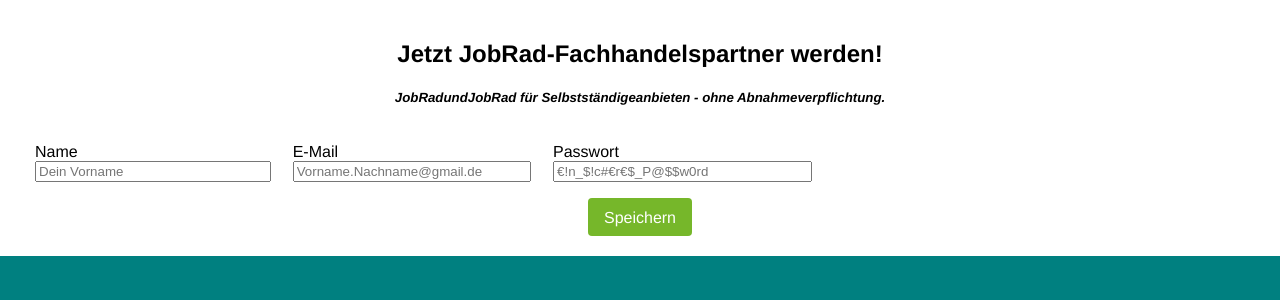
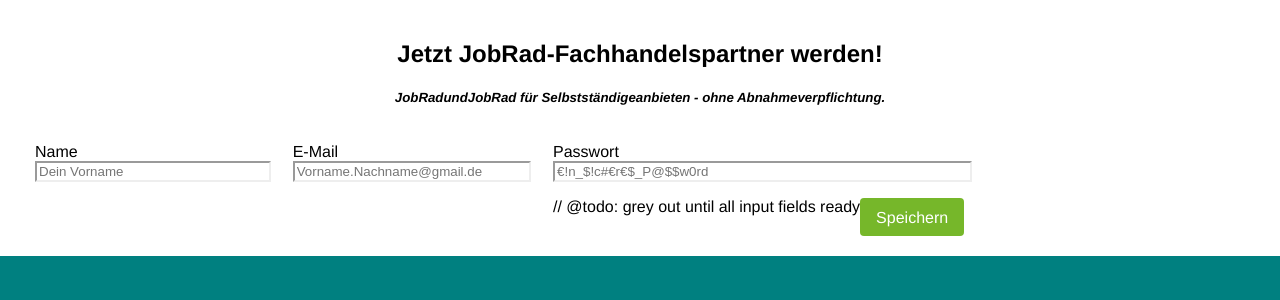
Before and after one commit to felix-horn/blueprint, a React app: page / in a window 1280 px wide. Shown: the top 300 px of the page. Built offline with nearby package versions, Linux system fonts and the light colour scheme; the HTML template or start-up script is replaced by a standard one.

Commit message:
feat: add custom hook

```diff
--- a/src/components/signup-form/signup-form.styles.tsx
+++ b/src/components/signup-form/signup-form.styles.tsx
@@ -18,16 +18,13 @@
 `;
 
 export const StyledLabel = styled.label<StyledLabelProps>`
-  --has-non-valid-input: ${({ hasNonValidInput }) =>
-    hasNonValidInput ? 1 : 0};
+  --foo: ${({ hasNonValidInput }) => (hasNonValidInput ? 'red' : 'inherit')};
 
-  /* color: var(--has-non-valid-input) ? 'red' : 'inherit'; */
+  color: var(--foo);
 
   margin-top: 1rem;
   padding-inline: 15px;
   max-width: 100%;
-
-  color: ${({ hasNonValidInput }) => (hasNonValidInput ? 'red' : 'inherit')};
 
   @media (min-width: 576px) {
     /* flex: 0 0 50%; */
@@ -36,6 +33,9 @@
 `;
 
 export const StyledInput = styled.input`
+  outline-color: var(--foo);
+  border-color: var(--foo);
+  color: var(--foo);
   width: 100%;
 `;
 
--- a/src/components/signup-form/signup-form.tsx
+++ b/src/components/signup-form/signup-form.tsx
@@ -1,5 +1,5 @@
 /* eslint-disable no-console */
-import { ChangeEvent, FC, FormEvent, MouseEvent, useState } from 'react';
+import { ChangeEvent, FC, FormEvent, useState } from 'react';
 
 import {
   StyledButton,
@@ -11,6 +11,10 @@
   StyledSubHeadline,
   StyledWarningText,
 } from './signup-form.styles.js';
+import {
+  TFieldValidationRule,
+  useFieldValidation,
+} from './use-field-validation.js';
 
 export type InputValues = {
   email: string;
@@ -38,15 +42,10 @@
   isTooShort: 'Dein Passwort muss mindestens acht Zeichen haben.',
 };
 
-const handleSubmit = (
-  event: FormEvent<HTMLFormElement> | MouseEvent<HTMLButtonElement>,
-) => {
+const handleSubmit = (event: FormEvent<HTMLFormElement>) => {
   console.log(event);
 };
 
-const validateIsNotEmpty = (input: string) => input?.trim() !== '';
-// eslint-disable-next-line prettier/prettier
-const validateIsName = (input: string) => (/^[ A-Za-z]+$/).test(input);
 // eslint-disable-next-line prettier/prettier
 const validateIsEmail = (input: string) => (/^[^\s@]+@[^\s@]+\.[^\s@]+$/).test(input);
 // eslint-disable-next-line prettier/prettier
@@ -58,6 +57,19 @@
 // eslint-disable-next-line prettier/prettier
 const validateIsLongEnough = (input: string) => input.length > 8;
 
+const ruleIsNotEmpty = {
+  validateInput: (input: string) => input?.trim() !== '',
+  validationMessage: WARNING_TEXTS.isEmpty,
+};
+
+const nameValidationRules: TFieldValidationRule[] = [
+  ruleIsNotEmpty,
+  {
+    validateInput: (input: string) => Boolean(input.match(/^[ A-Za-z]+$/)),
+    validationMessage: WARNING_TEXTS.isNoName,
+  },
+];
+// triggerd browser form submission
 
 export const Form: FC = () => {
   const [inputValues, setInputValues] = useState<InputValues>({
@@ -73,48 +85,49 @@
   });
 
   const handleChange = (event: ChangeEvent<HTMLInputElement>) => {
-    const { value, id } = event.target;
+    const { value, name } = event.target;
 
-    setInputValues({ ...inputValues, [id]: value });
+    setInputValues({ ...inputValues, [name]: value });
   };
 
+  // @todo: useCallback
   const validateInput = (event: ChangeEvent<HTMLInputElement>) => {
-    const { value, id } = event.target;
+    const { value, name } = event.target;
 
     setInvalidInputInformation({
       ...invalidInputInformation,
-      [id]: '',
+      [name]: '',
     });
 
-    if (!validateIsNotEmpty(value)) {
+    // if (!validateIsNotEmpty(value)) {
+    //   setInvalidInputInformation({
+    //     ...invalidInputInformation,
+    //     [name]: WARNING_TEXTS.isEmpty,
+    //   });
+    //   return;
+    // }
+
+    // if (name === 'name' && !validateIsName(value)) {
+    //   setInvalidInputInformation({
+    //     ...invalidInputInformation,
+    //     [name]: WARNING_TEXTS.isNoName,
+    //   });
+    //   return;
+    // }
+
+    if (name === 'email' && !validateIsEmail(value)) {
       setInvalidInputInformation({
         ...invalidInputInformation,
-        [id]: WARNING_TEXTS.isEmpty,
+        [name]: WARNING_TEXTS.isNoEmail,
       });
       return;
     }
 
-    if (id === 'name' && !validateIsName(value)) {
-      setInvalidInputInformation({
-        ...invalidInputInformation,
-        [id]: WARNING_TEXTS.isNoName,
-      });
-      return;
-    }
-
-    if (id === 'email' && !validateIsEmail(value)) {
-      setInvalidInputInformation({
-        ...invalidInputInformation,
-        [id]: WARNING_TEXTS.isNoEmail,
-      });
-      return;
-    }
-
-    if (id === 'password') {
+    if (name === 'password') {
       if (!validateHasCapitalLetter(value)) {
         setInvalidInputInformation({
           ...invalidInputInformation,
-          [id]: WARNING_TEXTS.hasNoCapitalLetters,
+          [name]: WARNING_TEXTS.hasNoCapitalLetters,
         });
         return;
       }
@@ -122,7 +135,7 @@
       if (!validateHasLowerCaseLetter(value)) {
         setInvalidInputInformation({
           ...invalidInputInformation,
-          [id]: WARNING_TEXTS.hasNoLowerCaseLetters,
+          [name]: WARNING_TEXTS.hasNoLowerCaseLetters,
         });
         return;
       }
@@ -131,7 +144,7 @@
     if (!validateHasNumber(value)) {
       setInvalidInputInformation({
         ...invalidInputInformation,
-        [id]: WARNING_TEXTS.hasNoNumber,
+        [name]: WARNING_TEXTS.hasNoNumber,
       });
       return;
     }
@@ -139,10 +152,12 @@
     if (!validateIsLongEnough(value)) {
       setInvalidInputInformation({
         ...invalidInputInformation,
-        [id]: WARNING_TEXTS.isTooShort,
+        [name]: WARNING_TEXTS.isTooShort,
       });
     }
   };
+
+  const nameValidation = useFieldValidation(nameValidationRules);
 
   return (
     <div>
@@ -157,23 +172,24 @@
         </i>
       </StyledSubHeadline>
       <StyledForm onSubmit={handleSubmit}>
-        <StyledLabel hasNonValidInput={Boolean(invalidInputInformation.name)}>
+        <StyledLabel hasNonValidInput={!nameValidation.isValid}>
           Name
           <StyledInput
             type="text"
-            id="name"
+            name="name"
             placeholder={PLACEHOLDER_TEXTS.name}
-            value={inputValues.name}
-            onChange={handleChange}
-            onBlur={validateInput}
+            onChange={nameValidation.handleChange}
+            onBlur={nameValidation.handleBlur}
           />
-          <StyledWarningText>{invalidInputInformation.name}</StyledWarningText>
+          <StyledWarningText>
+            {nameValidation.validationMessage}
+          </StyledWarningText>
         </StyledLabel>
         <StyledLabel>
           E-Mail
           <StyledInput
             type="email"
-            id="email"
+            name="email"
             placeholder={PLACEHOLDER_TEXTS.email}
             value={inputValues.email}
             onChange={handleChange}
@@ -185,7 +201,7 @@
           Passwort
           <StyledInput
             type="password"
-            id="password"
+            name="password"
             placeholder={PLACEHOLDER_TEXTS.password}
             value={inputValues.password}
             onChange={handleChange}
@@ -194,11 +210,12 @@
           <StyledWarningText>
             {invalidInputInformation.password}
           </StyledWarningText>
+          <StyledCentering>
+            // @todo: grey out until all input fields ready
+            <StyledButton type="submit">Speichern</StyledButton>
+          </StyledCentering>
         </StyledLabel>
       </StyledForm>
-      <StyledCentering>
-        <StyledButton onClick={handleSubmit}>Speichern</StyledButton>
-      </StyledCentering>
     </div>
   );
 };
--- /dev/null
+++ b/src/components/signup-form/use-field-validation.ts
@@ -0,0 +1,80 @@
+import {
+  ChangeEventHandler,
+  FocusEventHandler,
+  useCallback,
+  useMemo,
+  useState,
+} from 'react';
+
+export type TFieldValidationRule = {
+  validateInput: (input: string) => boolean;
+  validationMessage: string;
+};
+
+export type TFieldValidation = {
+  handleBlur: FocusEventHandler<HTMLInputElement>;
+  handleChange: ChangeEventHandler<HTMLInputElement>;
+  isValid: boolean;
+  validationMessage: string | null;
+};
+
+export const useFieldValidation = (
+  rules: TFieldValidationRule[],
+): TFieldValidation => {
+  const [isValid, setIsValid] = useState(true);
+
+  const [validationMessage, setValidationMessage] = useState<string | null>(
+    null,
+  );
+
+  const handleBlur = useCallback<FocusEventHandler<HTMLInputElement>>(
+    (event) => {
+      const { value } = event.target;
+
+      setIsValid(true);
+      setValidationMessage(null);
+
+      for (const {
+        validateInput,
+        validationMessage: singleValidationMessage,
+      } of rules) {
+        const isSingleRuleValid = validateInput(value);
+
+        if (!isSingleRuleValid) {
+          setIsValid(false);
+          setValidationMessage(singleValidationMessage);
+          break;
+        }
+      }
+    },
+    [rules],
+  );
+
+  const handleChange = useCallback<ChangeEventHandler<HTMLInputElement>>(
+    (event) => {
+      const { value } = event.target;
+
+      setIsValid(true);
+
+      for (const { validateInput } of rules) {
+        const isSingleRuleValid = validateInput(value);
+
+        if (!isSingleRuleValid) {
+          setIsValid(false);
+          break;
+        }
+      }
+    },
+    [rules],
+  );
+
+  return useMemo(
+    () => ({
+      handleBlur,
+      handleChange,
+      isValid,
+      validationMessage,
+    }),
+    [handleBlur, handleChange, isValid, validationMessage],
+  );
+};
```
